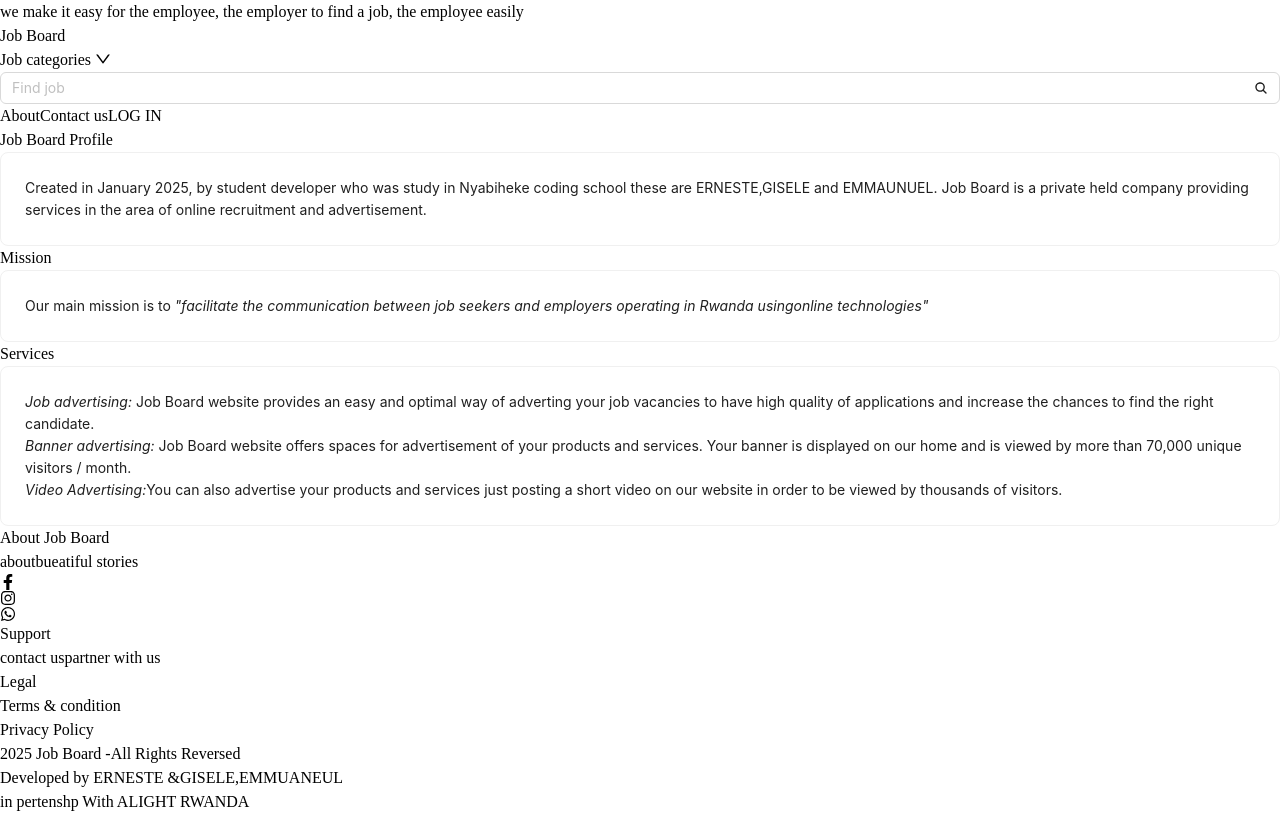
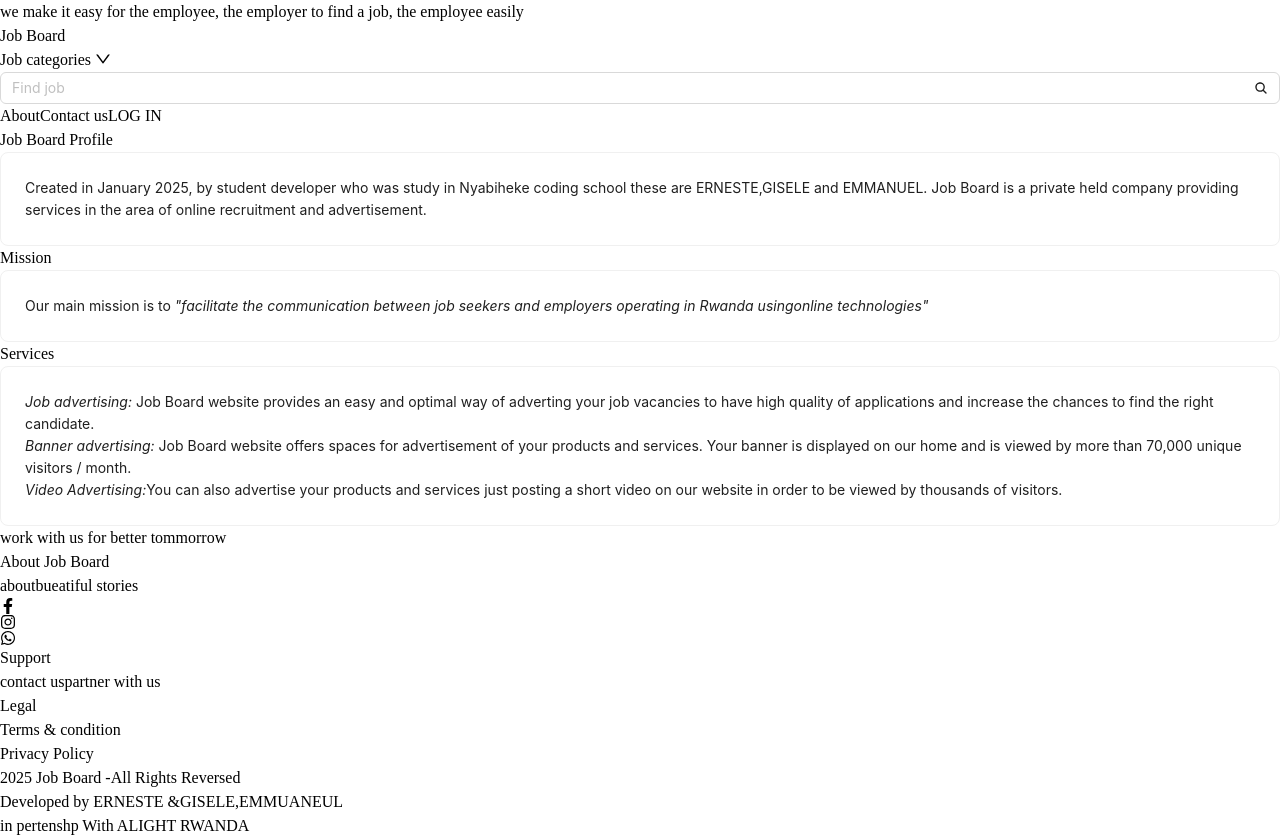
Before and after one commit to nshimiyumukiza/job-board, a React (Vite) app: page /about in a window 1280 px wide. Before the commit the page ends 814 px from the top, so only its background shows below. Built offline with nearby package versions, Linux system fonts and the light colour scheme.

Commit message:
change about

```diff
--- a/src/Components/About.jsx
+++ b/src/Components/About.jsx
@@ -3,12 +3,13 @@ import { Card } from "antd";
 const About = () => {
   return (
 
-    <div className='mt-32 w-11/12 mx-auto '>
+    <div className=' w-11/12 mx-auto grid grid-cols-2'>
+        <div className="w-[1500px] mt-32">
         <div>
         <h1 className="text-3xl font-bold pb-2"> Job Board Profile</h1>
         <Card className="w-1/2 bg-gray-100">
             <p className="text-lg"> Created in January 2025, by student developer who was study in Nyabiheke coding school
-                these are <span className="text-sky-600 underline font-bold">ERNESTE,GISELE </span>and <span className="text-sky-600 underline font-bold">EMMAUNUEL</span>. Job Board
+                these are <span className="text-sky-600 underline font-bold">ERNESTE,GISELE </span>and <span className="text-sky-600 underline font-bold">EMMANUEL</span>. Job Board
                 is a private held company providing services in the area of online recruitment and advertisement.
             </p>
         </Card>
@@ -31,6 +32,15 @@ const About = () => {
             </Card>
 
         </div>
+        </div>
+<div className="">
+<div className="bg-[url('/images/job.png')] h-[795px] bg-cover text-sky-600 w-full">
+<div className="h-full flex justify-center items-center">
+<h1 className="text-3xl font-bold uppercase w-[500px]">work with us for better tommorrow</h1>
+</div>
+
+</div>
+</div>
 
     </div>
 
```
Also changed, not shown: public/images/job.png (added).
